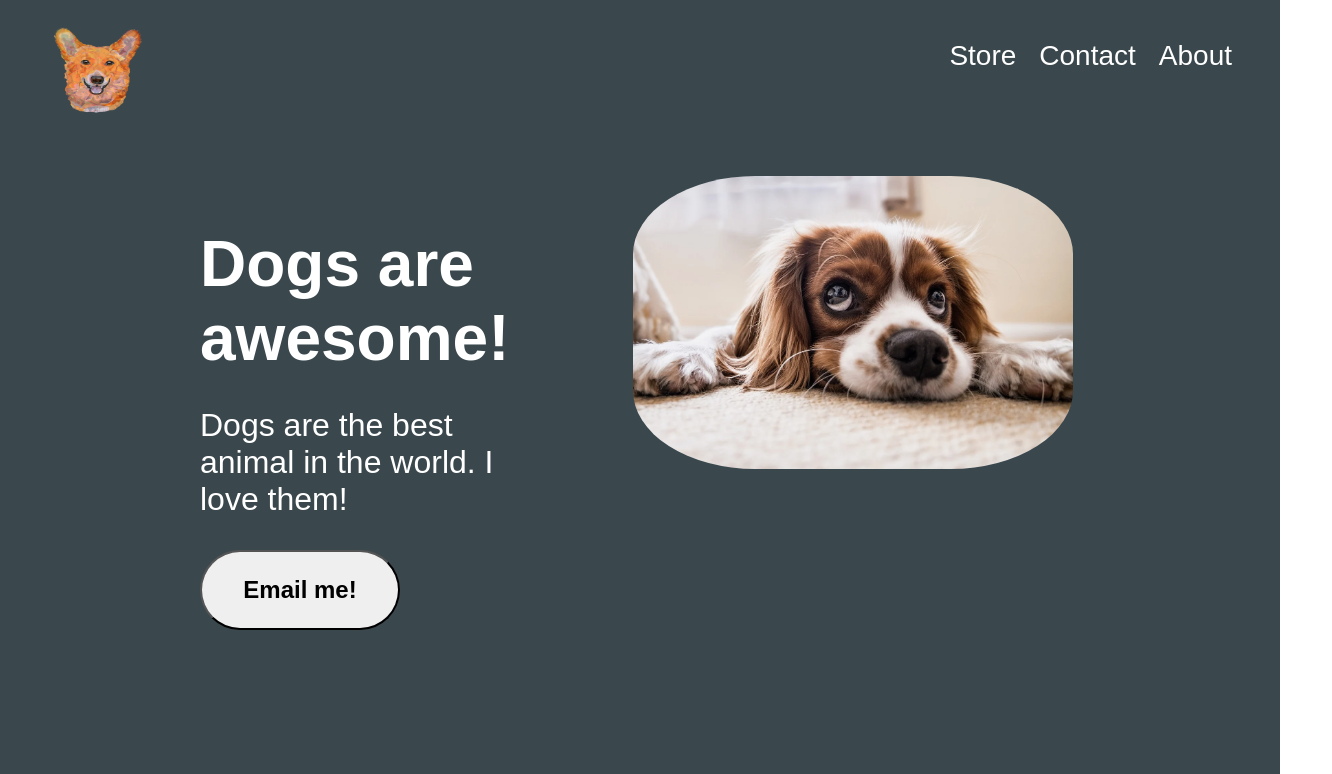
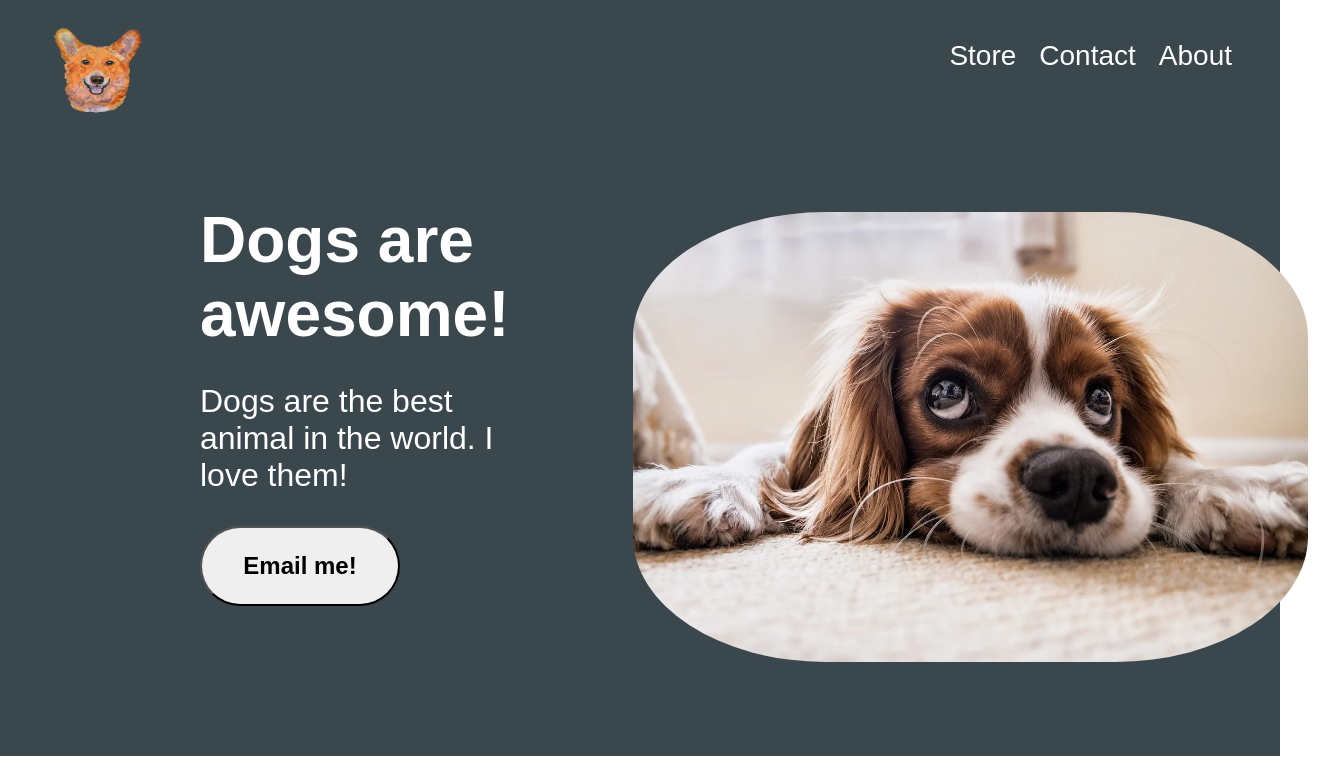
Before and after one commit to Maharta/doggo-page, a plain HTML site: page index.html in a window 1280 px wide. Shown: the top 774 px of the page, 1332 px wide, since content can reach past the window. Drawn offline with Linux system fonts and the light colour scheme.

Commit message:
fixed header padding and first image size

```diff
--- a/styles.css
+++ b/styles.css
@@ -4,7 +4,7 @@ body {
 }
 
 .header {
-  padding: 24px 48px;
+  padding: 24px 48px 0px 48px;
   display: flex;
   justify-content: space-between;
   background-color: #3a484e;
@@ -148,11 +148,12 @@ a{
 }
 
 .body-one img {
+  margin-top: 60px;
   flex: 0 0 auto;
   border-radius: 30%;
   margin-bottom: 20px;
-  width: 50%;
-  height: 50%;
+  width: 675px;
+  height: 450px;
   padding: 24px;
 }
 
```
